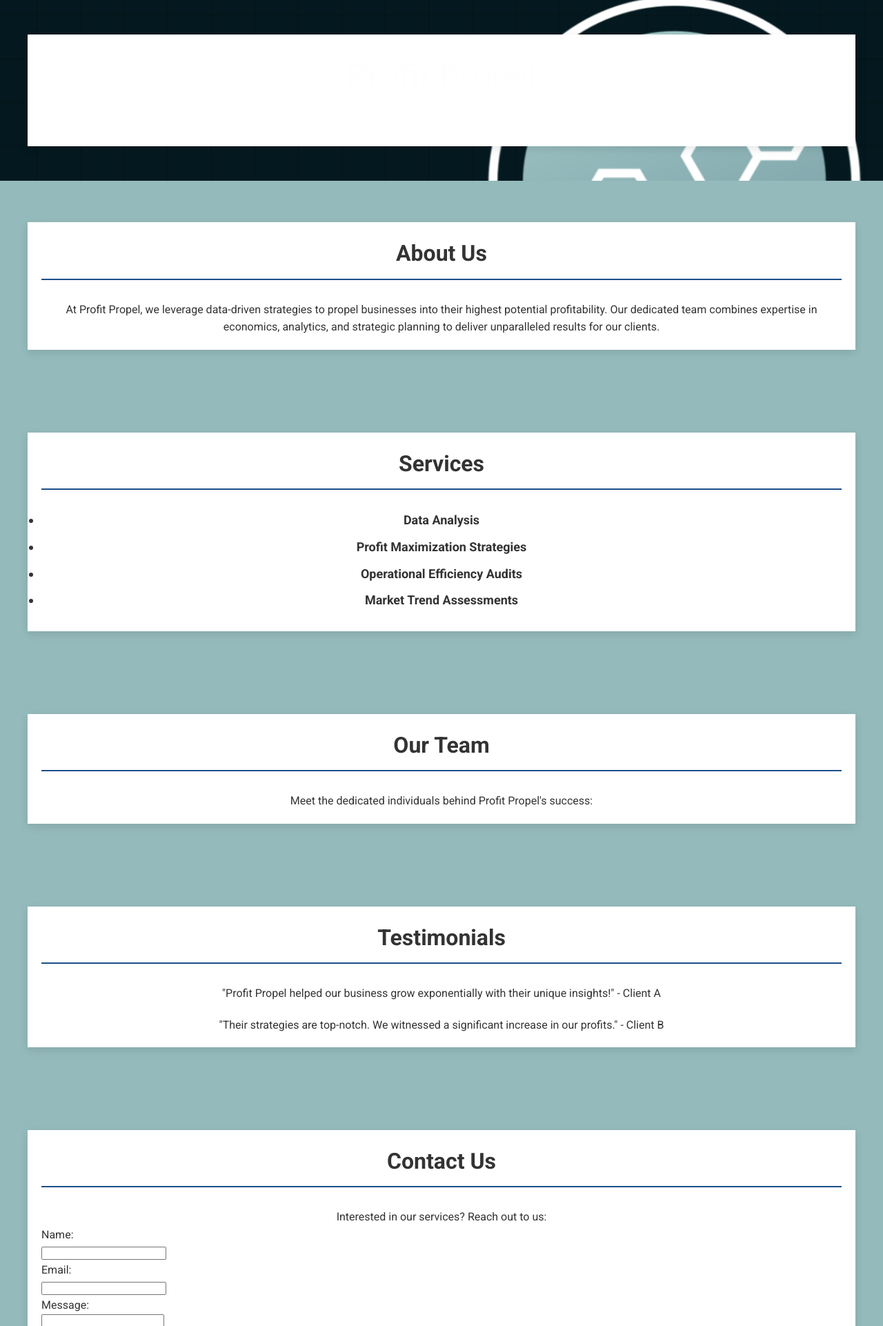
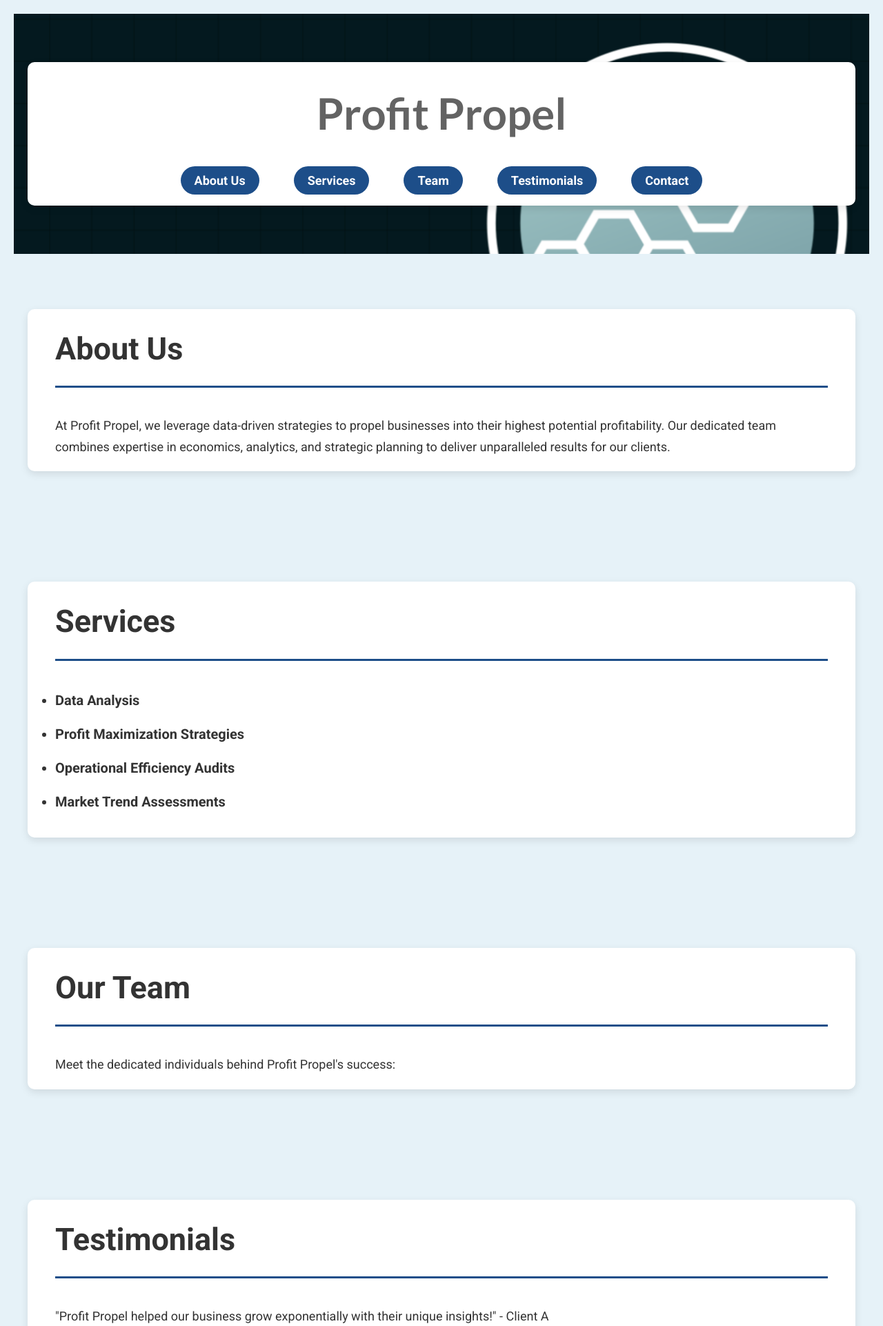
Before and after one commit to CesarEmilioC/ProfitPropel, a Flask app: page / in a window 1280 px wide. Shown: the top 1922 px of the page at 69% size. Run offline with Flask 3, Linux system fonts and the light colour scheme.

Commit message:
Finish style and htm connection with venv

```diff
--- a/Webpage/app.py
+++ b/Webpage/app.py
@@ -1,25 +1,35 @@
-from flask import Flask, render_template, request
+from flask import Flask, render_template, request, redirect
+from flask_wtf import FlaskForm
+from wtforms import StringField, TextAreaField, SubmitField
 
 app = Flask(__name__)
-messages = []
+app.config['SECRET_KEY'] = 'a-very-secret-key'  # This key is essential for form protection in Flask-WTF. In production, use a more secure key and store it safely.
+
+class ContactForm(FlaskForm):
+    name = StringField('Name')
+    email = StringField('Email')
+    message = TextAreaField('Message')
+    submit = SubmitField('Submit')
 
 @app.route('/')
 def index():
-    return render_template('index.html')
+    form = ContactForm()
+    return render_template('index.html', form=form)
 
 @app.route('/submit_form', methods=['POST'])
 def submit_form():
-    name = request.form.get('name')
-    email = request.form.get('email')
-    message = request.form.get('message')
+    form = ContactForm()
 
-    messages.append({
-        'name': name,
-        'email': email,
-        'message': message
-    })
+    if form.validate_on_submit():
+        name = form.name.data
+        email = form.email.data
+        message = form.message.data
 
-    return 'Thank you for your message!'
+        # You can now use these variables to store in the database, send an email, etc.
+
+        return redirect('/')  # Redirecting the user back to the homepage or perhaps a 'thank you' page
+
+    return render_template('index.html', form=form)  # Return the form with errors (if any)
 
 if __name__ == '__main__':
     app.run(debug=True)
--- a/Webpage/static/css/styles.css
+++ b/Webpage/static/css/styles.css
@@ -6,44 +6,49 @@
     box-sizing: border-box;
     margin: 0;
     padding: 0;
+    -webkit-font-smoothing: antialiased;
+    -moz-osx-font-smoothing: grayscale;
 }
 
 body {
     font-family: 'Roboto', sans-serif;
-    background-color: #94babb;
+    background-color: #e6f2f8; /* Lighter blue for a softer appearance */
     color: #333;
-    font-size: 16px;
-    line-height: 1.6;
+    font-size: 18px;
+    line-height: 1.7;
     overflow-x: hidden;
+    padding: 20px;
 }
 
 .container {
     max-width: 1200px;
     margin: 0 auto;
-    padding: 20px;
+    padding: 20px 40px;
     background-color: #ffffff;
     box-shadow: 0px 4px 12px rgba(0, 0, 0, 0.1);
+    border-radius: 10px; /* Rounded corners */
 }
 
 header {
     background-color: #04181f;
-    background-image: url('images/background-image.png');
+    background-image: url('../images/background-image.png');
     background-size: cover;
     background-position: center;
     background-repeat: no-repeat;
-    color: #fffeff;
+    color: #636363;
     text-align: center;
-    padding: 50px 0;
+    padding: 70px 0;
 }
 
 header h1 {
-    margin: 0;
-    font-size: 3em;
+    font-size: 3.5em;
     font-family: 'Lato', sans-serif;
+    font-weight: bold;
+    margin-bottom: 20px; /* Added some spacing below the title */
 }
 
 nav {
-    margin-top: 20px;
+    margin-top: 30px;
 }
 
 nav ul {
@@ -54,52 +59,52 @@ nav ul {
 }
 
 nav ul li {
-    margin: 0 20px;
+    margin: 0 25px;
 }
 
 nav ul li a {
-    color: #fff;
+    color: #fffeff;
     text-decoration: none;
-    padding: 5px 15px;
+    padding: 10px 20px;
     font-weight: 700;
-    border-radius: 5px;
-    transition: background-color 0.3s ease;
+    border-radius: 25px;
+    background-color: #1d4e89;
+    transition: background-color 0.3s ease, transform 0.3s ease;
 }
 
 nav ul li a:hover {
     background-color: #274c6d;
+    transform: scale(1.05); /* Slightly enlarge the link when hovered */
 }
 
 section {
-    padding: 60px 0;
+    padding: 80px 0;
 }
 
 section h2 {
-    font-size: 2em;
-    border-bottom: 2px solid #1d4e89;
-    padding-bottom: 10px;
-    margin-bottom: 30px;
-    text-align: center;
+    font-size: 2.5em;
+    border-bottom: 3px solid #1d4e89;
+    padding-bottom: 15px;
+    margin-bottom: 40px;
 }
 
 section p, section ul {
-    text-align: center;
-    margin-top: 20px;
+    margin-top: 30px;
 }
 
 section ul li {
-    margin: 10px 0;
-    font-size: 18px;
+    margin: 15px 0;
+    font-size: 20px;
     font-weight: 700;
 }
 
 footer {
     background-color: #333;
-    color: #fff;
+    color: #545454;
     text-align: center;
-    padding: 20px 0;
+    padding: 30px 0;
 }
 
 footer p {
-    font-size: 14px;
+    font-size: 16px;
 }
--- a/Webpage/templates/index.html
+++ b/Webpage/templates/index.html
@@ -65,6 +65,7 @@
             <h2>Contact Us</h2>
             <p>Interested in our services? Reach out to us:</p>
             <form action="/submit_form" method="post">
+                {{ form.hidden_tag() }}
                 <label for="name">Name:</label><br>
                 <input type="text" id="name" name="name"><br>
                 <label for="email">Email:</label><br>
```
Also changed, not shown: 1 other file.
